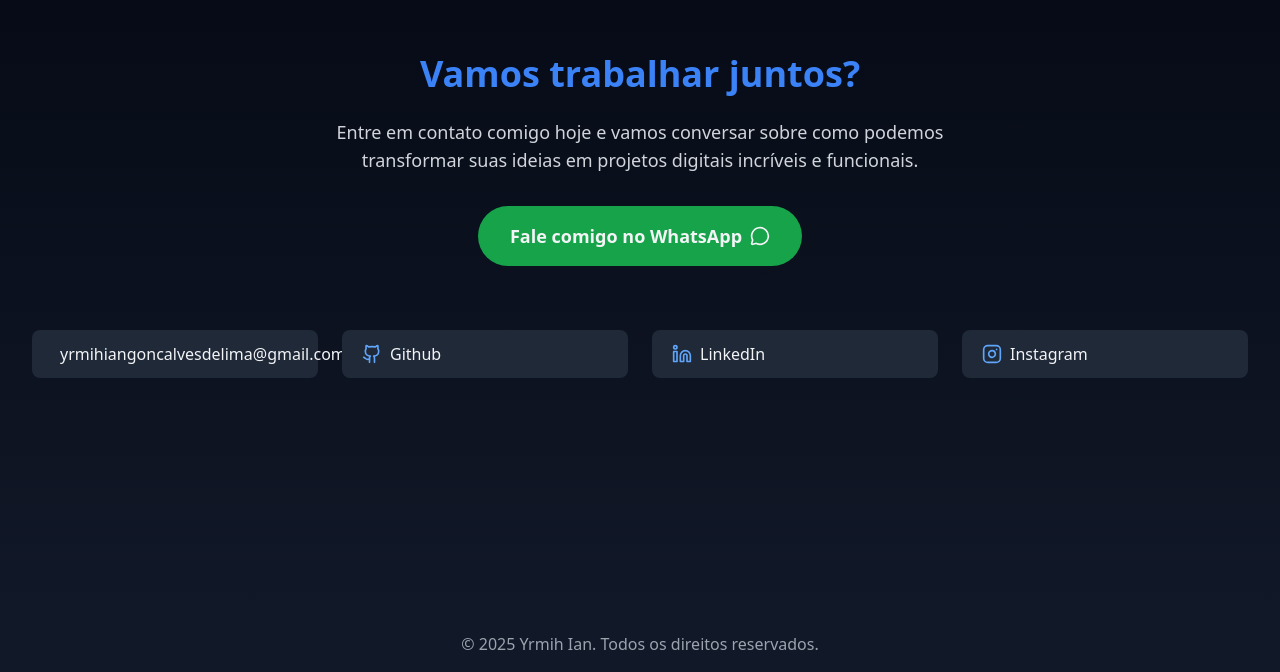
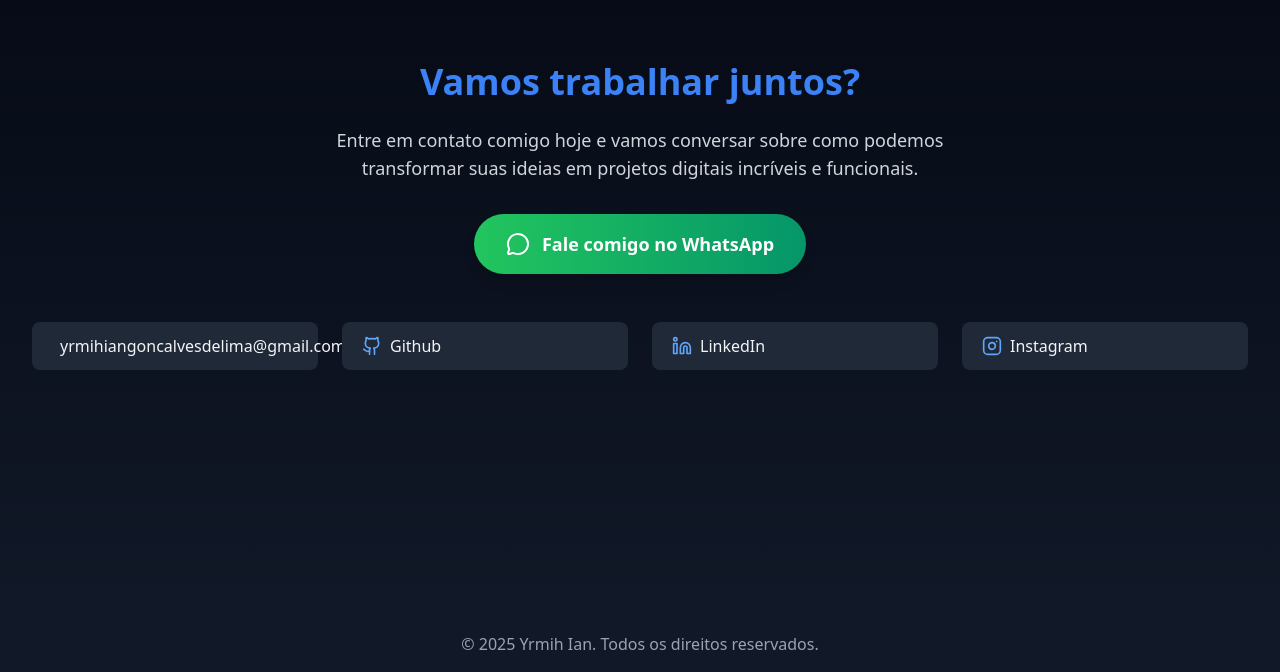
Before and after one commit to Yrmih/portfolio-web, a Next.js app: page / in a window 1280 px wide. Shown: the part 3654-4326 px from the top of the page. Built offline with nearby package versions, Linux system fonts and the light colour scheme.

Commit message:
refactor: melhorar estilo do botão WhatsApp no componente Contact

```diff
--- a/src/sections/Contact.tsx
+++ b/src/sections/Contact.tsx
@@ -9,7 +9,6 @@ export default function Contact({ id }: { id: string }) {
       id={id}
       className="min-h-screen flex flex-col justify-center items-center p-8 bg-gradient-to-b from-gray-950 to-gray-900 text-gray-100"
     >
-      {/* Título */}
       <motion.h2
         className="text-4xl font-bold mb-6 text-center text-blue-500"
         initial={{ opacity: 0, y: -40 }}
@@ -20,7 +19,6 @@ export default function Contact({ id }: { id: string }) {
         Vamos trabalhar juntos?
       </motion.h2>
 
-      {/* Descrição */}
       <motion.p
         className="text-lg text-gray-300 max-w-2xl text-center mb-8"
         initial={{ opacity: 0, y: 40 }}
@@ -32,26 +30,28 @@ export default function Contact({ id }: { id: string }) {
         transformar suas ideias em projetos digitais incríveis e funcionais.
       </motion.p>
 
-      {/* Botão WhatsApp */}
       <motion.a
         href="https://wa.me/5591981312498"
         target="_blank"
         rel="noopener noreferrer"
-        className="flex items-center gap-2 px-8 py-4 bg-green-600 rounded-full hover:bg-green-700 transition-all mb-12"
-        whileHover={{ scale: 1.05 }}
-        whileTap={{ scale: 0.97 }}
+        className="relative flex items-center gap-3 px-8 py-4 rounded-full bg-gradient-to-r from-green-500 to-emerald-600 shadow-lg hover:shadow-emerald-500/50 transition-all overflow-hidden"
+        whileHover={{ scale: 1.07 }}
+        whileTap={{ scale: 0.96 }}
         initial={{ opacity: 0, scale: 0.9 }}
         whileInView={{ opacity: 1, scale: 1 }}
         viewport={{ once: false }}
         transition={{ duration: 0.5 }}
       >
-        <span className="text-lg font-semibold">Fale comigo no WhatsApp</span>
-        <MessageCircle className="w-5 h-5" />
+        <span className="absolute inset-0 bg-gradient-to-r from-emerald-400 via-green-400 to-emerald-600 opacity-0 hover:opacity-20 blur-lg transition-opacity" />
+
+        <MessageCircle className="w-6 h-6 text-white" />
+        <span className="text-lg font-semibold text-white">
+          Fale comigo no WhatsApp
+        </span>
       </motion.a>
 
-      {/* Ícones de contato */}
       <motion.div
-        className="grid grid-cols-1 sm:grid-cols-2 md:grid-cols-4 gap-6 mt-4"
+        className="grid grid-cols-1 sm:grid-cols-2 md:grid-cols-4 gap-6 mt-12"
         initial={{ opacity: 0, y: 60 }}
         whileInView={{ opacity: 1, y: 0 }}
         viewport={{ once: false, amount: 0.3 }}
@@ -84,7 +84,7 @@ export default function Contact({ id }: { id: string }) {
             href={item.link}
             target="_blank"
             rel="noopener noreferrer"
-            className="flex items-center gap-2 bg-gray-800 px-5 py-3 rounded-lg hover:bg-gray-700 transition-all"
+            className="flex items-center gap-2 bg-gray-800 px-5 py-3 rounded-lg hover:bg-gray-700 hover:shadow-lg hover:shadow-blue-500/10 transition-all"
             whileHover={{ scale: 1.05 }}
             whileTap={{ scale: 0.97 }}
             initial={{ opacity: 0, y: 30 }}
```
